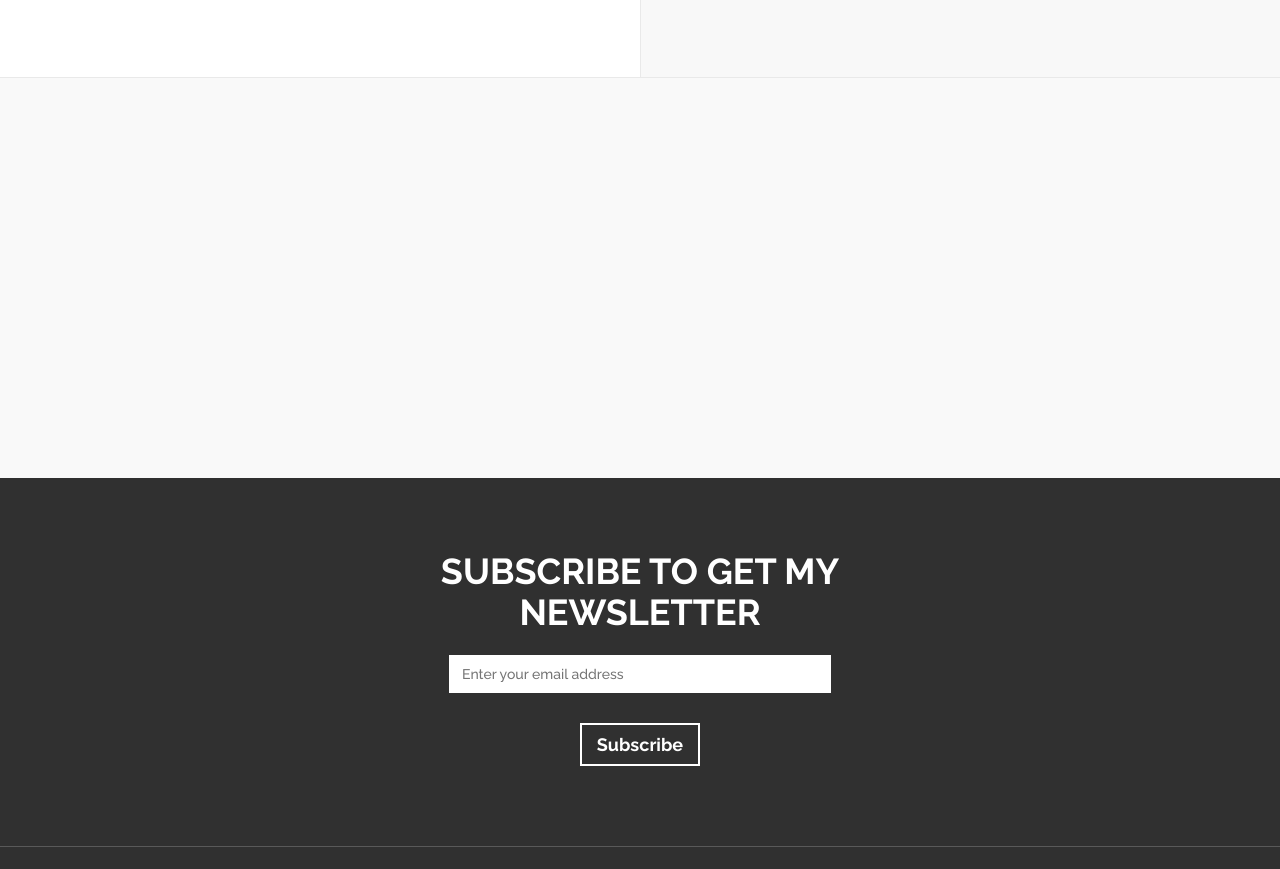
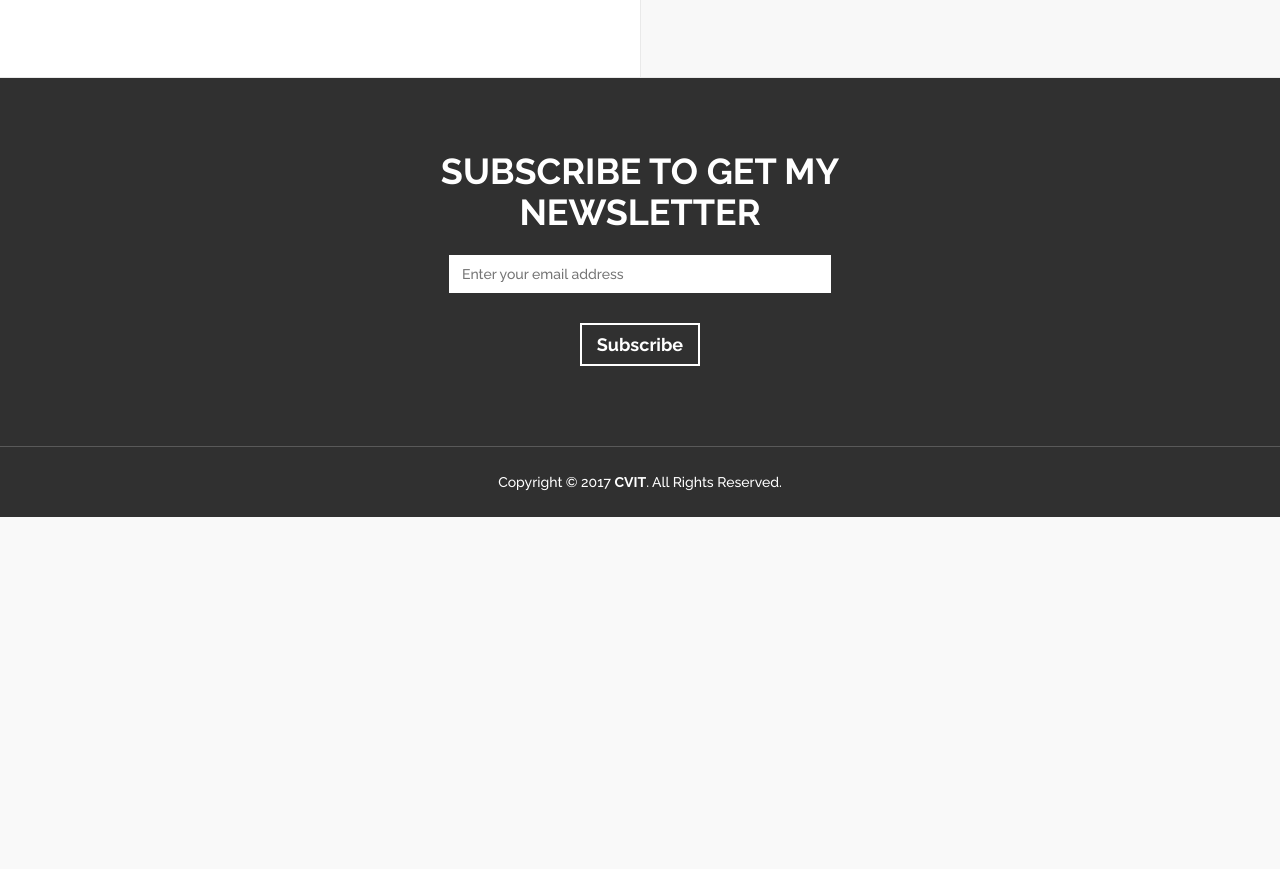
Before and after one commit to MoizMughal11/portfolio, a plain HTML site: page index.html in a window 1280 px wide. Shown: the part 7507-8376 px from the top of the page. After the commit the page ends 8024 px from the top, so only its background shows below. Drawn offline with nearby package versions, Linux system fonts and the light colour scheme; some packages are replaced by stand-ins of ours; a script that the page names is missing.

Commit message:
Update index.html

```diff
--- a/index.html
+++ b/index.html
@@ -1243,9 +1243,7 @@
         </div>
         <!-- Contact Area End -->
 
-        <!-- Map Area Start -->
-        <div id="map" data-latitude="23.790546" data-longitude="90.375583" data-zoom="16"></div>
-        <!-- Map Area End -->
+
 
 
 
```
